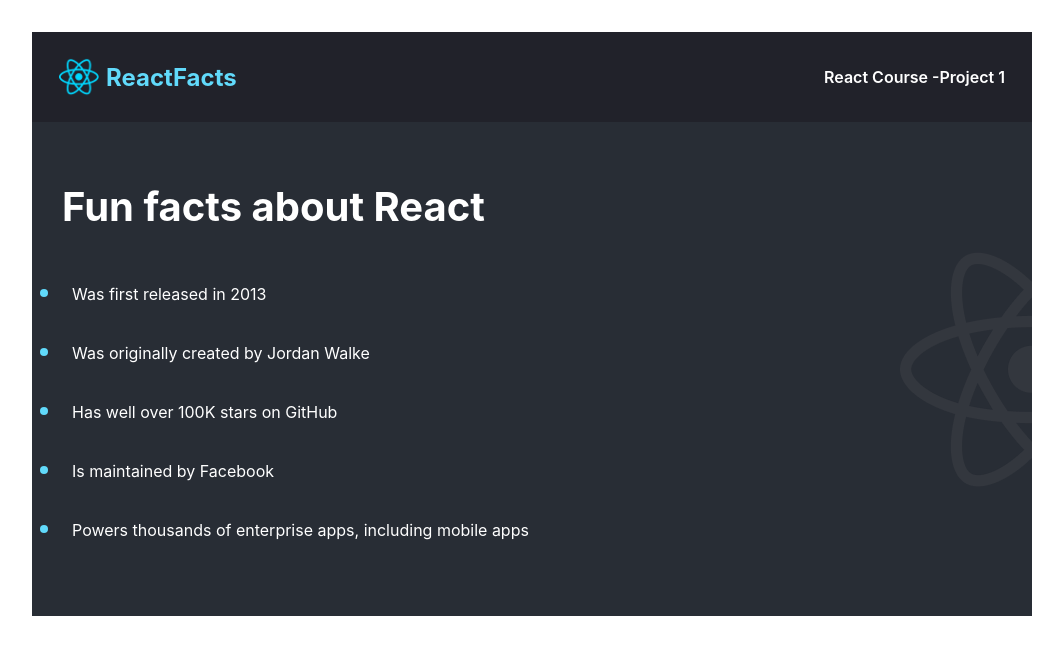
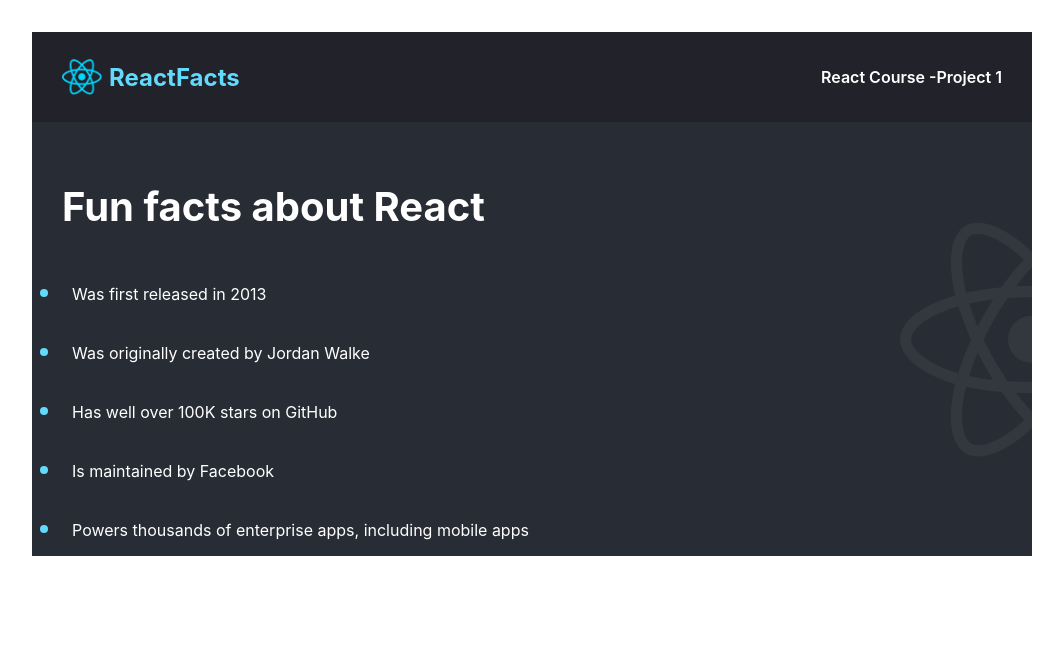
Before and after one commit to sanyomor-01/Simple_Static_web, a React (Vite) app: page / in a window 1280 px wide. Shown: the top 654 px of the page, without its empty margins (108-1171 px from the left). Built offline with nearby package versions, Linux system fonts and the light colour scheme.

Commit message:
Apllied DRY on css codes

```diff
--- a/src/App.css
+++ b/src/App.css
@@ -6,18 +6,21 @@
 }
 .container{
   max-width: 1000px;
-  margin: auto;
   justify-content: center;
 }
 .nav{
-  margin: auto;
   display: flex;
-  width: 100%;
   justify-content: space-between;
   align-items: center;
   background: #21222A;
   height: 90px;
-  padding: 0 27px;
+}
+.nav, .main, .container{
+  margin: auto;
+}
+.nav, .main{
+  width: 100%;
+  padding: 0 30px;
 }
 .logo-brand{
   display:inline-flex;
@@ -40,7 +43,7 @@
   margin: auto;
   width: 100%;
   background: #282D35;
-  padding: 60px 30px;
+  padding-top:60px;
   color: #fff;
   background-image: url("../src/images/react-icon-large.png");
   background-repeat: no-repeat;
```
